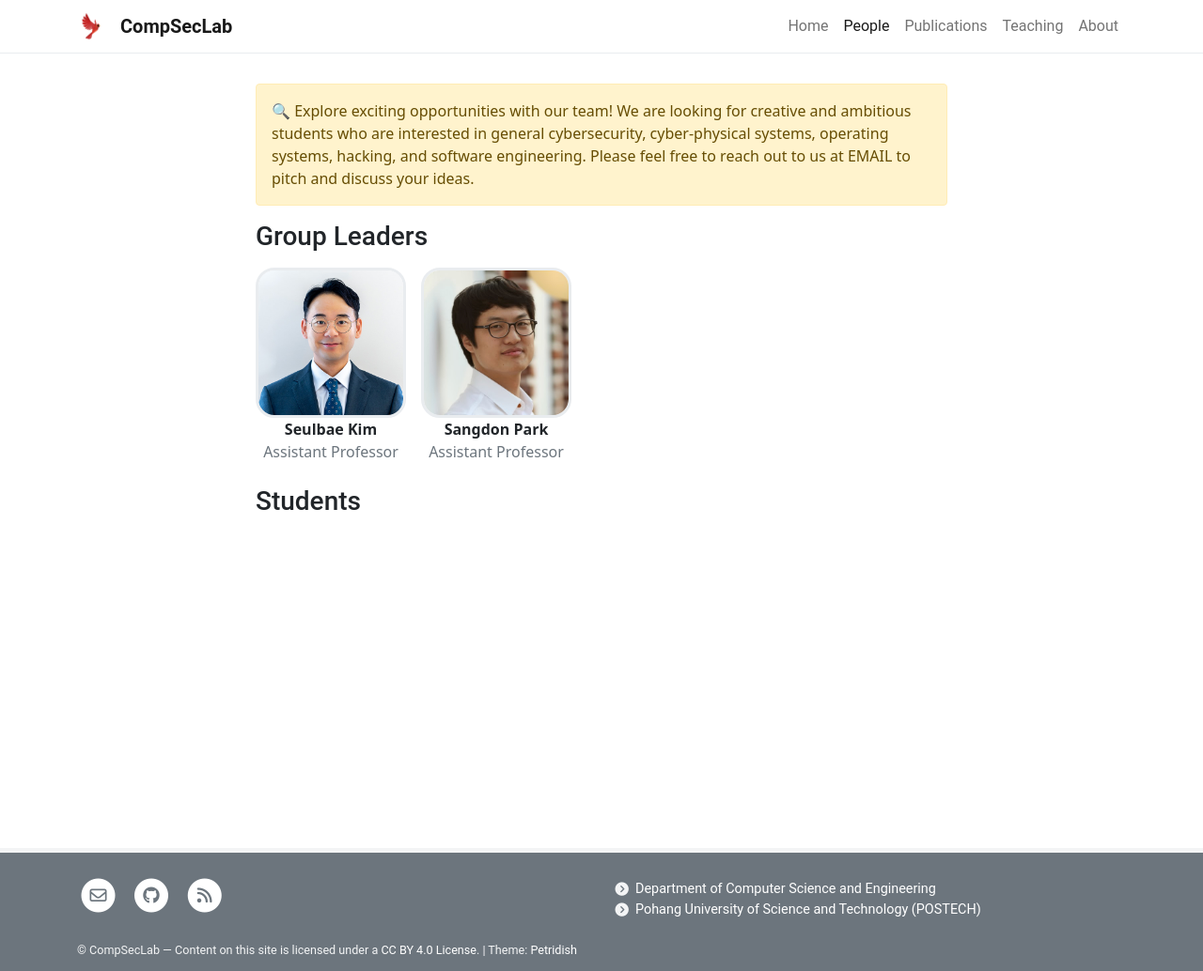
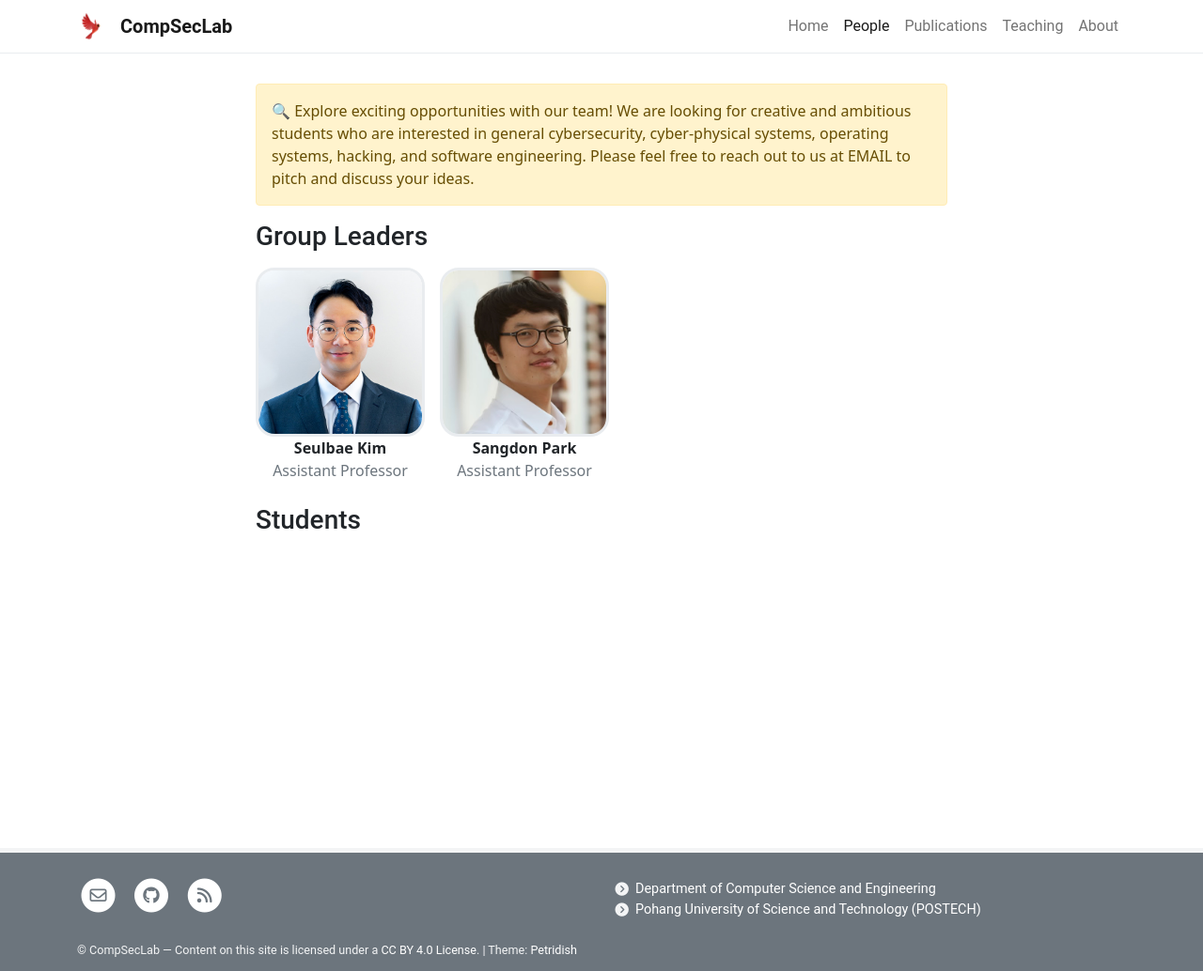
Before and after one commit to postech-compsec/postech-compsec.github.io, a Jekyll site: the page built from pages/people.md, in a window 1280 px wide. Shown: the whole page at 94% size. Built offline with Jekyll 4.4.1, drawn with Linux system fonts in a browser that asks for light colours; nearby versions of some CDN libraries.

Commit message:
resize ppl img

```diff
--- a/_sass/_team.scss
+++ b/_sass/_team.scss
@@ -8,8 +8,8 @@
     width: 160;
 
     img {
-      height: 160px;
-      width: 160px;
+      height: 180px;
+      width: 180px;
       border: 3px solid $gray-200;
       border-radius: 20px;
     }
```
